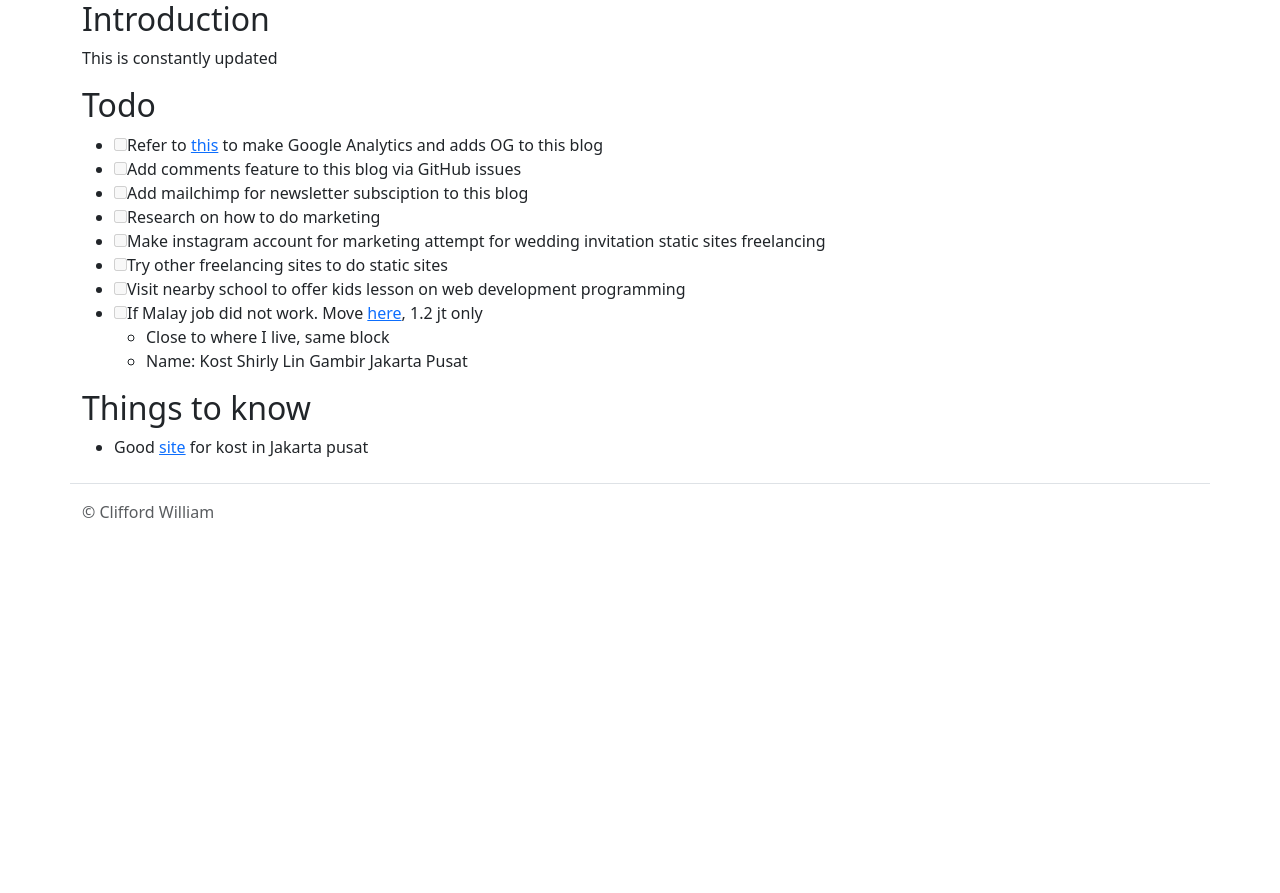
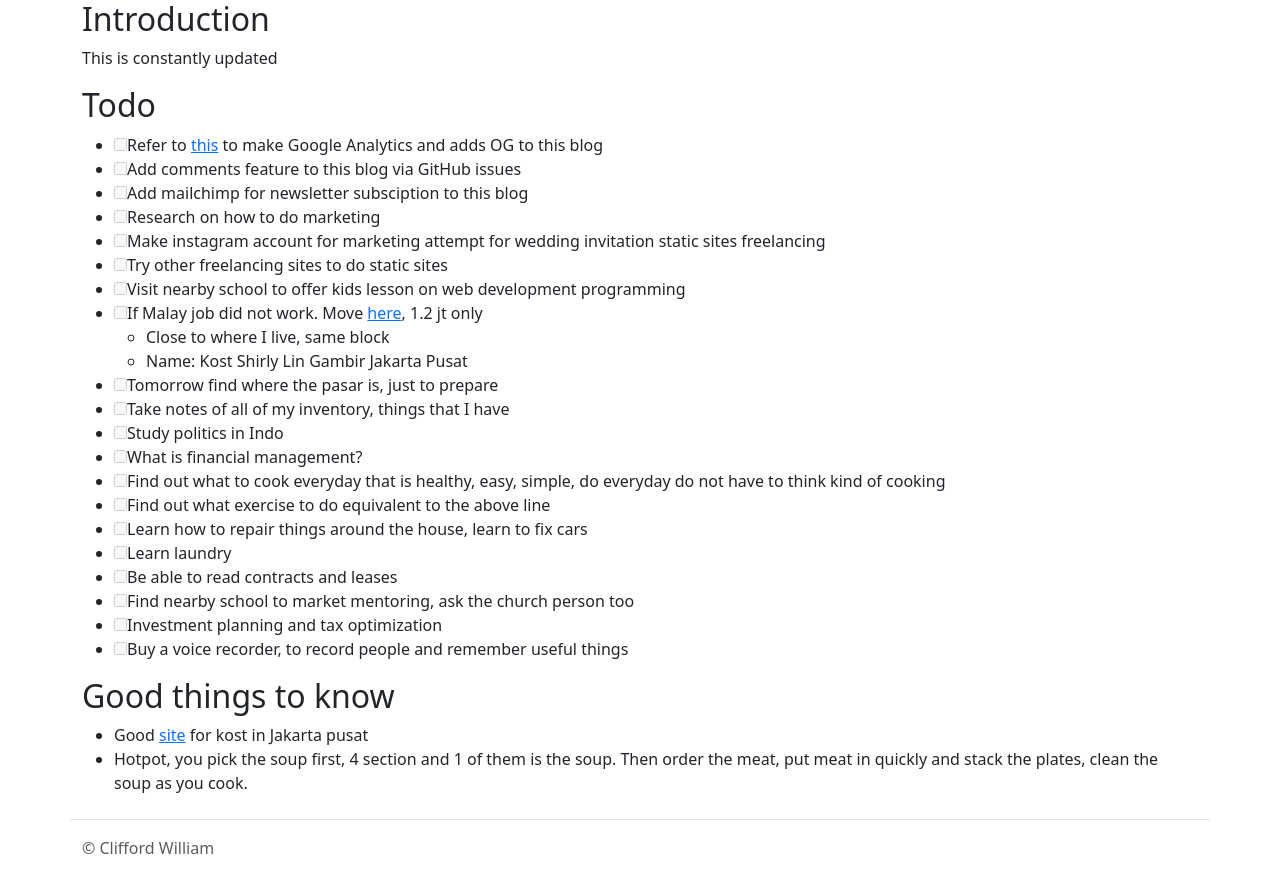
Before and after one commit to cliffordwilliam/my_archive, a Jekyll site: the page built from _posts/2024-09-14-notebook.md, in a window 1280 px wide and 900 px high, scrolled down 581 px. Shown: the top 893 px of the window. Built offline with Jekyll 4.4.1, drawn with Linux system fonts in a browser that asks for light colours; before the commit the page ends 1145 px from its top, so only the background shows below that.

Commit message:
update content

```diff
--- a/_posts/2024-09-14-notebook.md
+++ b/_posts/2024-09-14-notebook.md
@@ -21,7 +21,20 @@ This is constantly updated
 - [ ] If Malay job did not work. Move <a href="https://mamikos.com/room/kost-kota-jakarta-pusat-kost-campur-eksklusif-kost-shirly-lin-gambir-jakarta-pusat-1?redirection_source=list%20kos%20result" target="_blank">here</a>, 1.2 jt only
     - Close to where I live, same block
     - Name: Kost Shirly Lin Gambir Jakarta Pusat
+- [ ] Tomorrow find where the pasar is, just to prepare
+- [ ] Take notes of all of my inventory, things that I have
+- [ ] Study politics in Indo
+- [ ] What is financial management?
+- [ ] Find out what to cook everyday that is healthy, easy, simple, do everyday do not have to think kind of cooking
+- [ ] Find out what exercise to do equivalent to the above line
+- [ ] Learn how to repair things around the house, learn to fix cars
+- [ ] Learn laundry
+- [ ] Be able to read contracts and leases
+- [ ] Find nearby school to market mentoring, ask the church person too
+- [ ] Investment planning and tax optimization
+- [ ] Buy a voice recorder, to record people and remember useful things
 
-## Things to know
+## Good things to know
 
 - Good <a href="https://mamikos.com/" target="_blank">site</a> for kost in Jakarta pusat
+- Hotpot, you pick the soup first, 4 section and 1 of them is the soup. Then order the meat, put meat in quickly and stack the plates, clean the soup as you cook.
```
